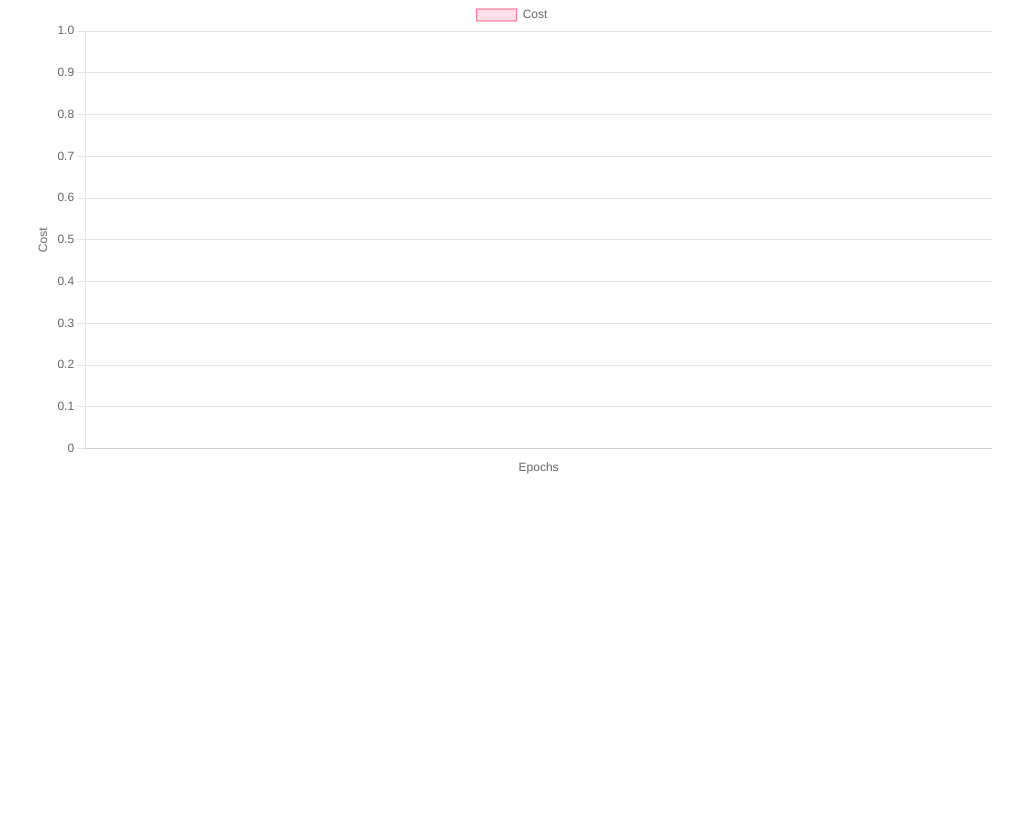
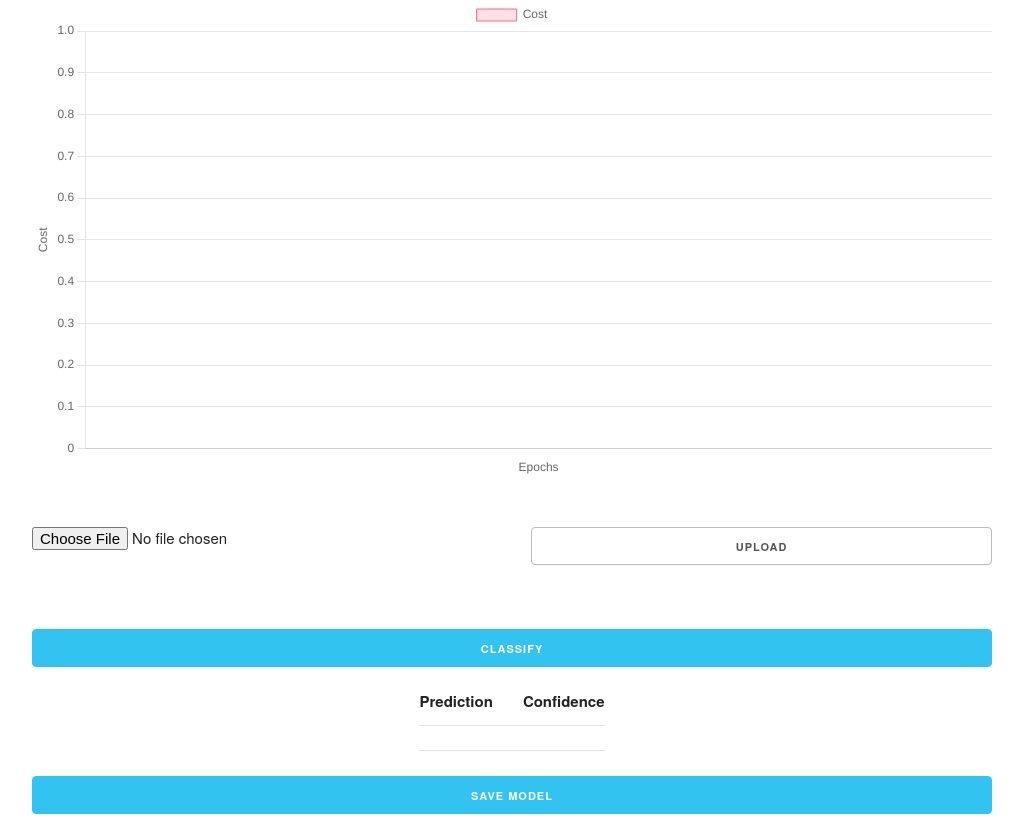
Before and after one commit to satwik-kambham/Scenery-Classifier, a Flask app: template Web App/templates/train.html in a window 1280 px wide. Shown: the part 167-991 px from the top of the page, without its empty margins (128-1151 px from the left). Before the commit the page ends 641 px from the top, so only its background shows below. Run offline with Flask 2, Linux system fonts and the light colour scheme; the template is opened without the code that fills it, so the values that code supplies are empty.

```diff
--- a/Web App/app.py
+++ b/Web App/app.py
@@ -1,12 +1,15 @@
 from queue import Queue
 from threading import Thread
-from flask import Flask, Response, render_template, request
+from flask import Flask, Response, jsonify, render_template, request
 from data_loader import load_images, TRAINING_DATA_PATH
 from model_trainer import Classifier
 
 app = Flask(__name__)
 model = None
 costs = Queue()
+im = None
+
+app.config['UPLOAD_FOLDER'] = '../images'
 
 def add_cost(epoch, cost):
     costs.put((epoch, cost))
@@ -24,7 +27,10 @@ def train():
     images, labels = load_images(TRAINING_DATA_PATH, training_parameters['category-1'], training_parameters['category-2'])
     labels = labels.reshape(labels.shape[0], 1)
 
-    images, labels = images[:50], labels[:50]
+    batch_size = int(training_parameters['batch-size'])
+
+    if batch_size > 0:
+        images, labels = images[:batch_size], labels[:batch_size]
 
     global model
     model = Classifier(images, labels, training_parameters)
@@ -44,3 +50,38 @@ def stream():
             epoch, cost = costs.get()
             yield 'data: {"epoch": '+str(epoch)+', "cost": '+str(cost)+'}\n\n'
     return Response(eventStream(), mimetype="text/event-stream")
+
+@app.route('/upload', methods = ['GET', 'POST'])
+def upload():
+    global im
+    if request.method == 'POST':
+      f = request.files['file']
+      im = app.config['UPLOAD_FOLDER'] + '/' + f.filename
+      f.save(im)
+      return 'file uploaded successfully'
+
+    return request.form.to_dict()
+
+@app.route('/predict', methods = ['GET'])
+def predict():
+    global im
+    label, prediction = model.test(im)
+    c1, c2 = model.training_parameters['category-1'], model.training_parameters['category-2']
+    prediction = prediction[0]
+    # os.remove(im)
+    # im = None
+    data = {
+        'label': c1 if label == 0 else c2,
+        'prediction': prediction if label == 1 else 1 - prediction
+    }
+    print(data)
+    return jsonify(data)
+
+@app.route('/store', methods = ['GET'])
+def store():
+    json_data = model.to_json()
+    print(json_data)
+    with open('model.json', 'w') as f:
+        f.write(json_data)
+
+    return 'Model stored'
--- a/Web App/static/js/script.js
+++ b/Web App/static/js/script.js
@@ -46,7 +46,33 @@ function addData(chart, label, data) {
 let eventSource = new EventSource('/data')
 eventSource.onmessage = (e) => {
     let data = JSON.parse(e.data)
-    if (data != "Depleted") {
+    if (data.epoch == -1 && data.cost == -1) {
+        eventSource.close()
+        document.getElementById('save').disabled = false
+
+    } else if (data != "Depleted") {
         addData(myChart, data.epoch, data.cost)
     }
 }
+
+document.getElementById('file-selector').addEventListener('change', (e) => {
+    url = URL.createObjectURL(e.target.files[0])
+    document.getElementById('image-preview').src = url
+})
+
+document.getElementById('upload-image').addEventListener('click', (e) => {
+    document.getElementById('test').disabled = false
+})
+
+document.getElementById('test').addEventListener('click', () => {
+    fetch('/predict')
+    .then(response => response.json())
+    .then(data => {
+        document.getElementById('pred').innerText = data.label
+        document.getElementById('conf').innerText = data.prediction
+    })
+})
+
+document.getElementById('save').addEventListener('click', () => {
+    fetch('/store')
+})
--- a/Web App/templates/train.html
+++ b/Web App/templates/train.html
@@ -45,6 +45,37 @@
         </table>
 
         <canvas id="epochs-v-cost"></canvas>
+        <br><br>
+
+        <iframe name="dummyframe" id="dummyframe" style="display: none;"></iframe>
+        <form action="upload" method="POST" enctype="multipart/form-data" target="dummyframe">
+            <div class="row">
+                <input class="six columns" type="file" name="file" id="file-selector" />
+                <input class="six columns" type="submit" id="upload-image" value="Upload"/>
+            </div>
+        </form>
+        <img id="image-preview" src="">
+
+        <button class="u-full-width button-primary" id="test" disabled>Classify</button>
+
+
+        <table class="u-max-full-width">
+            <thead>
+                <tr>
+                    <th>Prediction</th>
+                    <th>Confidence</th>
+                </tr>
+            </thead>
+            <tbody>
+                <tr>
+                    <td id="pred"></td>
+                    <td id="conf"></td>
+                </tr>
+            </tbody>
+        </table>
+
+
+        <button class="u-full-width button-primary" id="save" disabled>Save Model</button>
     </div>
 
     <script src="../static/js/script.js"></script>
```
Also changed, not shown: Web App/model_trainer.py (+34 -16 lines), Web App/templates/index.html (+8 -3 lines).
